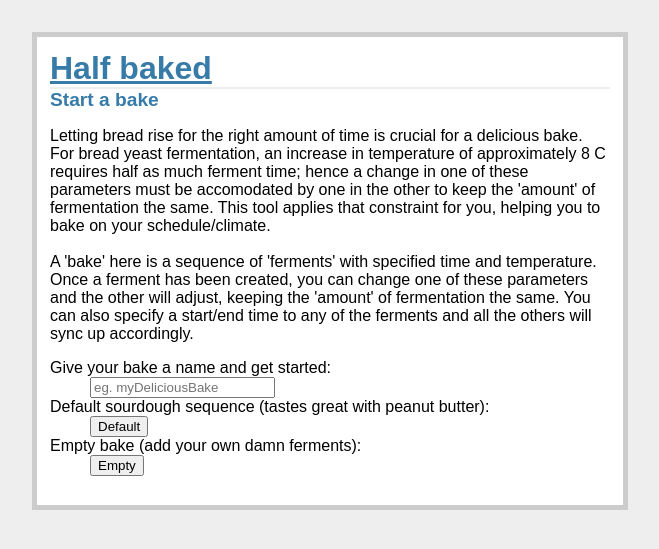
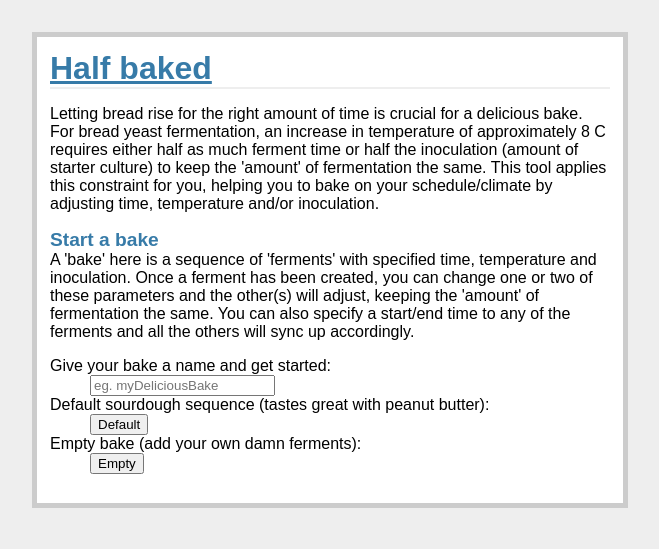
Before and after one commit to orieldave/half_baked, a Flask app: page / in a window 1280 px wide. Shown: the top 549 px of the page, without its empty margins (310-969 px from the left). Run offline with Flask 2, Linux system fonts and the light colour scheme.

Commit message:
Update body text.

```diff
--- a/half_baked/templates/home.html
+++ b/half_baked/templates/home.html
@@ -1,9 +1,9 @@
 {% extends "layout.html" %}
 {% block body %}
+  <p>Letting bread rise for the right amount of time is crucial for a delicious bake. For bread yeast fermentation, an increase in temperature of approximately 8 C requires either half as much ferment time or half the inoculation (amount of starter culture) to keep the 'amount' of fermentation the same. This tool applies this constraint for you, helping you to bake on your schedule/climate by adjusting time, temperature and/or inoculation.
+  <br>
   <h2>Start a bake</h2>
-  <p>Letting bread rise for the right amount of time is crucial for a delicious bake. For bread yeast fermentation, an increase in temperature of approximately 8 C requires half as much ferment time; hence a change in one of these parameters must be accomodated by one in the other to keep the 'amount' of fermentation the same. This tool applies that constraint for you, helping you to bake on your schedule/climate.
-  <br><br>
-  A 'bake' here is a sequence of 'ferments' with specified time and temperature. Once a ferment has been created, you can change one of these parameters and the other will adjust, keeping the 'amount' of fermentation the same. You can also specify a start/end time to any of the ferments and all the others will sync up accordingly.</p>
+  A 'bake' here is a sequence of 'ferments' with specified time, temperature and inoculation. Once a ferment has been created, you can change one or two of these parameters and the other(s) will adjust, keeping the 'amount' of fermentation the same. You can also specify a start/end time to any of the ferments and all the others will sync up accordingly.</p>
   <form action="{{ url_for('home') }}" method="post">
     <dl>
       <dt>Give your bake a name and get started:</dt>
--- a/half_baked/templates/show_bake.html
+++ b/half_baked/templates/show_bake.html
@@ -1,7 +1,7 @@
 {% extends "layout.html" %}
 {% block body %}
   <h1>{{ bake.get_name_str() }}</h1>
-  <p>List of ferments in the bake. Their order and the 'amount' of fermentation of each is fixed. Changing one property (eg. increasing time) will result in the other being changed accordingly (eg. temperature will decrease). To change both properties you have to delete the current ferment and add a new one. Start/end times are synced automatically.</p>
+  <p>List of ferments in the bake. Their order and the 'amount' of fermentation of each is fixed. Changing one property (eg. increasing time) will result in another being changed accordingly (eg. temperature will decrease). Start/end times are synced automatically once a day and time has been specified.</p>
   <ul>
     <li><a href="{{ url_for('add_ferment', ferment_index=0) }}">
       Add here</a>
```
